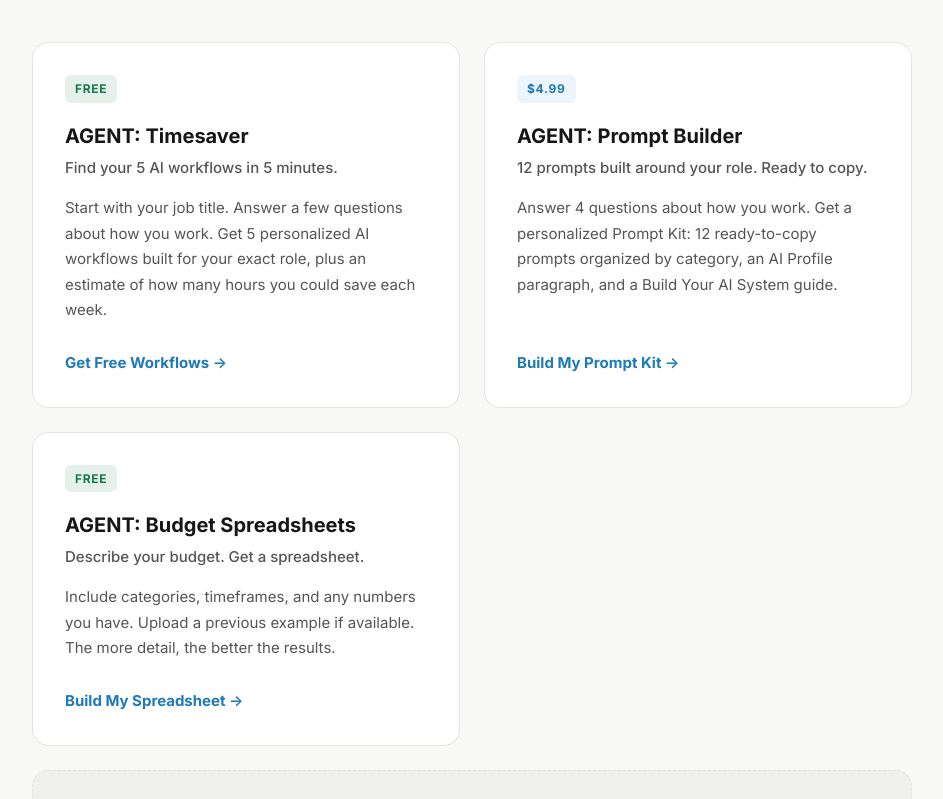
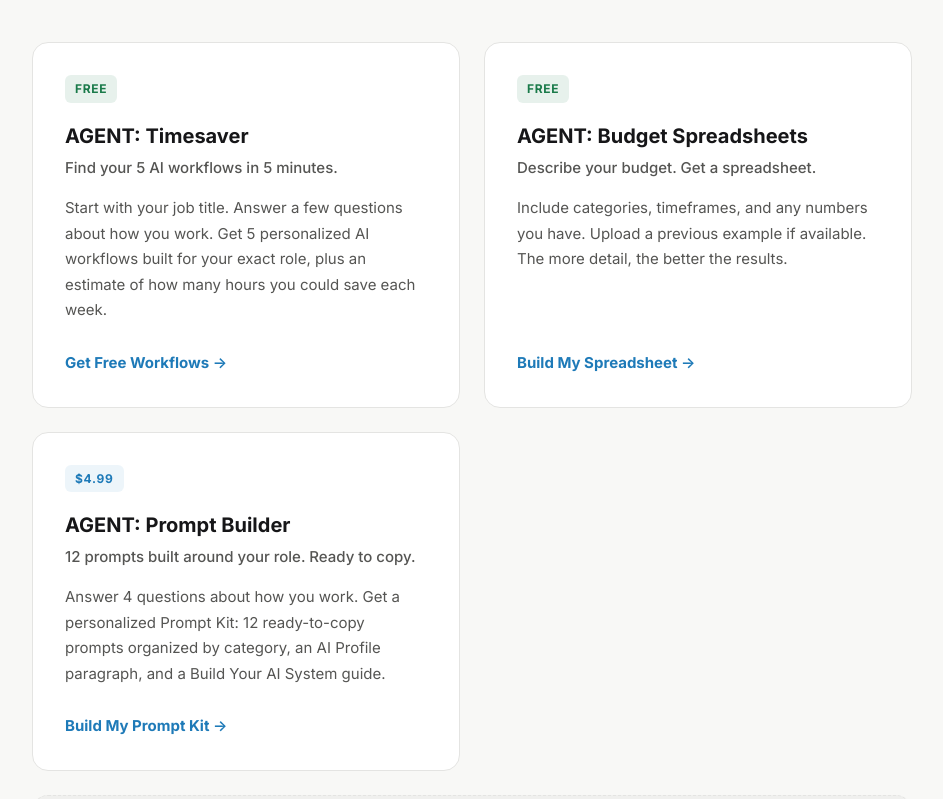
Before and after one commit to coolcalvin457-tech/agent-timesaver-nextjs, a Next.js app: page /tools in a window 1280 px wide. Shown: the part 280-1079 px from the top of the page, without its empty margins (168-1111 px from the left). Built offline with nearby package versions, Linux system fonts and the light colour scheme.

Commit message:
Budget Spreadsheets copy editing pass

```diff
--- a/app/tools/page.tsx
+++ b/app/tools/page.tsx
@@ -29,6 +29,17 @@ const tools = [
     cta: "Get Free Workflows →",
   },
   {
+    slug: "budget-spreadsheets",
+    href: "/budget-spreadsheets",
+    badgeClass: "tool-badge-free",
+    label: "Free",
+    name: "AGENT: Budget Spreadsheets",
+    tagline: "Describe your budget. Get a spreadsheet.",
+    description:
+      "Include categories, timeframes, and any numbers you have. Upload a previous example if available. The more detail, the better the results.",
+    cta: "Build My Spreadsheet →",
+  },
+  {
     slug: "prompt-builder",
     href: "/prompt-builder",
     badgeClass: "tool-badge-paid",
@@ -38,17 +49,6 @@ const tools = [
     description:
       "Answer 4 questions about how you work. Get a personalized Prompt Kit: 12 ready-to-copy prompts organized by category, an AI Profile paragraph, and a Build Your AI System guide.",
     cta: "Build My Prompt Kit →",
-  },
-  {
-    slug: "budget-spreadsheets",
-    href: "/budget-spreadsheets",
-    badgeClass: "tool-badge-free",
-    label: "Free",
-    name: "AGENT: Budget Spreadsheets",
-    tagline: "Describe your budget. Get a spreadsheet.",
-    description:
-      "Include categories, timeframes, and any numbers you have. Upload a previous example if available. The more detail, the better the results.",
-    cta: "Build My Spreadsheet →",
   },
 ];
 
```
